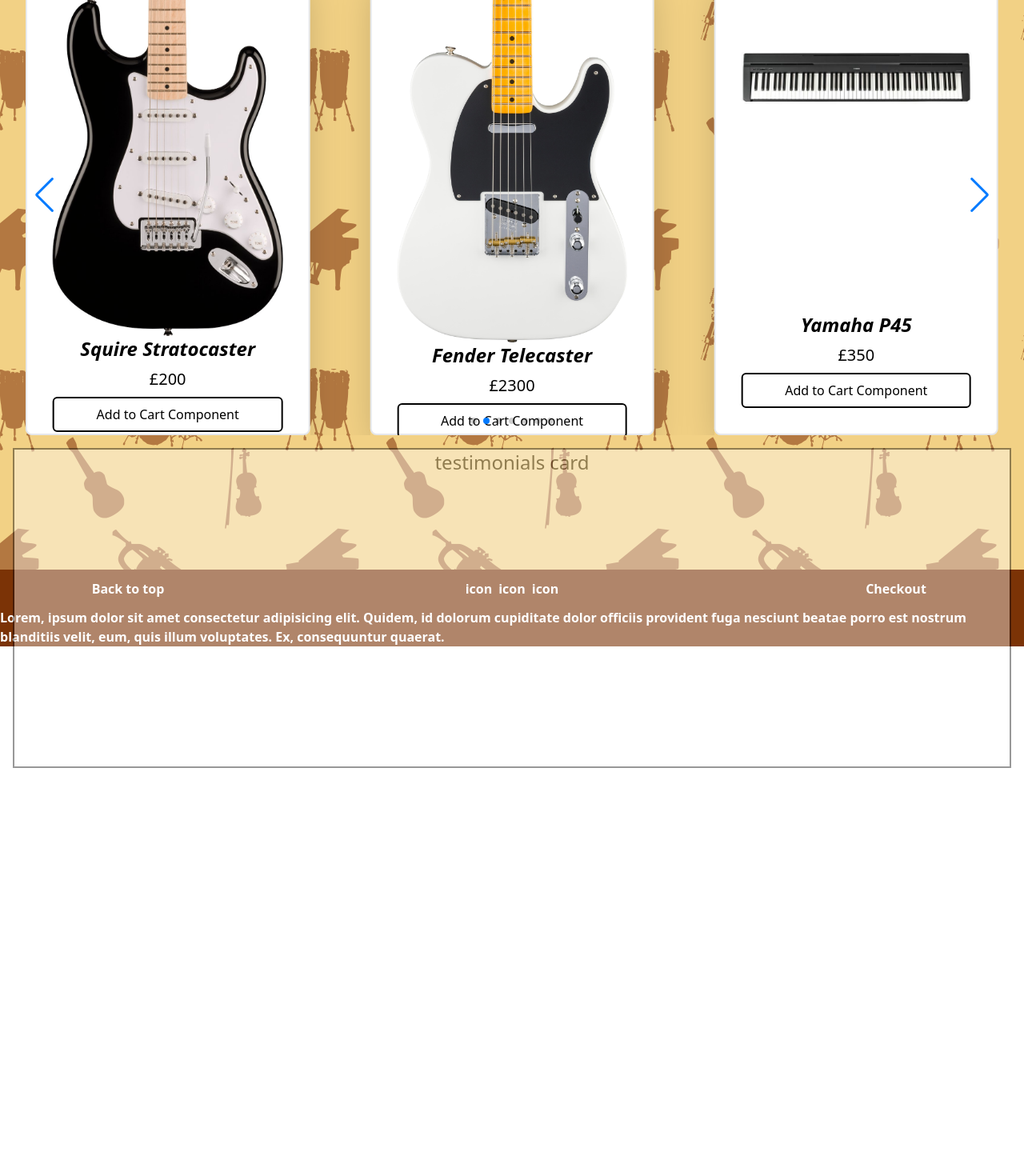
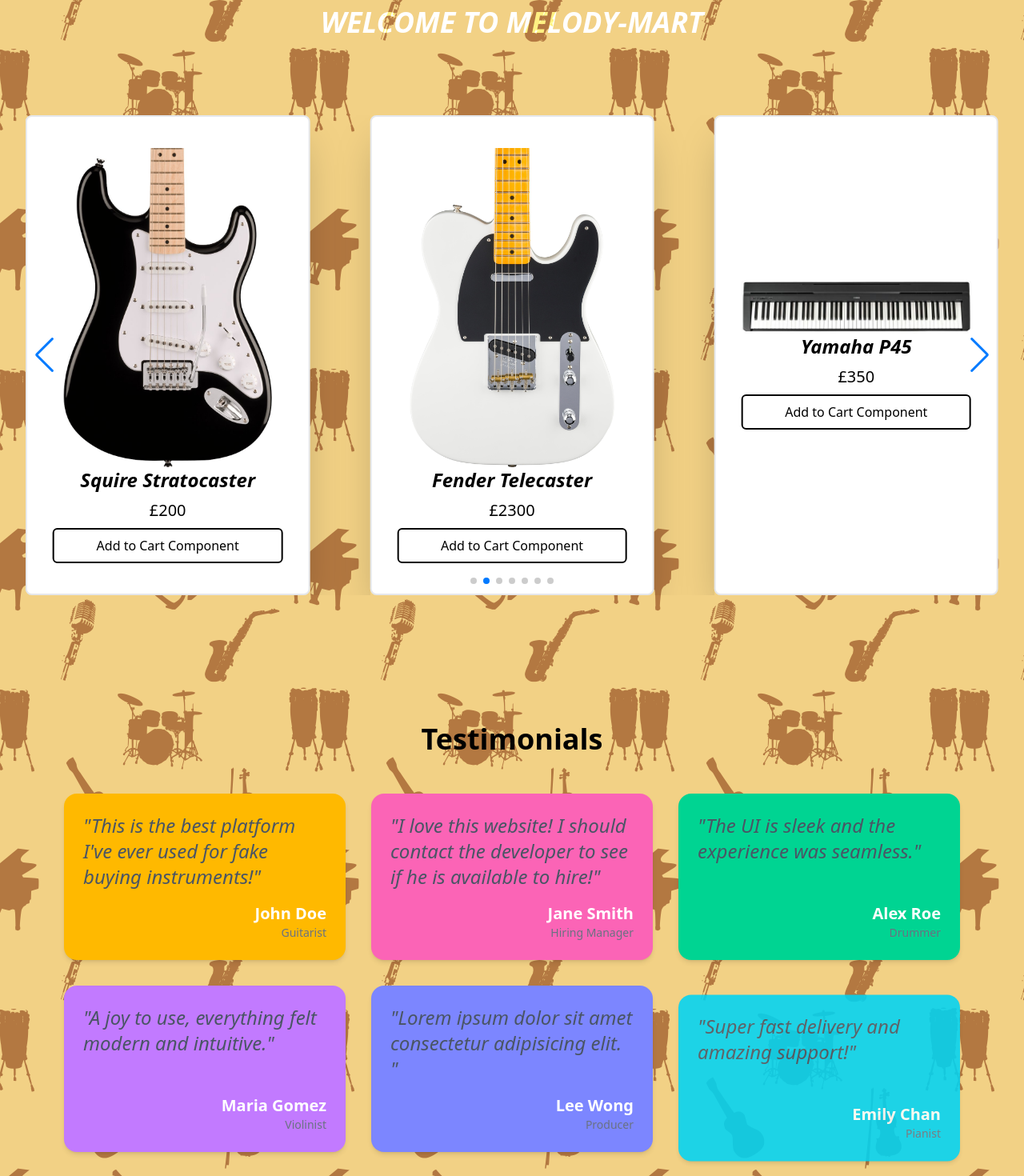
Before and after one commit to KeeganKevern/melody-mart, a Vue app in the folder melody-mart/: page / in a window 1280 px wide. Shown: the part 220-1690 px from the top of the page at 80% size. Before the commit the page ends 1180 px from the top, so only its background shows below. Built offline with nearby package versions, Linux system fonts and the light colour scheme.

Commit message:
created testimonials section on home

```diff
--- a/melody-mart/package.json
+++ b/melody-mart/package.json
@@ -14,6 +14,7 @@
   },
   "dependencies": {
     "@tailwindcss/vite": "^4.1.3",
+    "aos": "^2.3.4",
     "pinia": "^3.0.1",
     "swiper": "^11.2.6",
     "tailwindcss": "^4.1.3",
--- a/melody-mart/src/App.vue
+++ b/melody-mart/src/App.vue
@@ -1,11 +1,16 @@
 <script setup>
 import { RouterLink, RouterView } from "vue-router";
 import ThemeSlider from "@/components/headercomponents/ThemeSlider.vue";
+
+import "aos/dist/aos.css";
+import AOS from "aos";
+
+AOS.init();
 </script>
 
 <template>
   <header
-    class="flex flex-col sticky top-0 w-full items-center justify-between bg-amber-900 text-white z-100"
+    class="flex flex-col sticky top-0 w-full items-center justify-between bg-amber-900 text-white z-10"
   >
     <h1 class="text-4xl font-extrabold italic m-5">Melody-Mart</h1>
     <ThemeSlider class="absolute left-5 top-5" />
@@ -22,7 +27,7 @@
   <RouterView class="bg-[url(../assets/images/backgroundImage.png)] p-4" />
 
   <footer
-    class="grid grid-cols-4 grid-rows-2 bg-amber-900 text-white font-bold"
+    class="grid grid-cols-4 grid-rows-2 bg-amber-900 text-white font-bold z-10"
   >
     <button>Back to top</button>
     <div class="col-span-2 flex gap-2 justify-center items-center">
--- a/melody-mart/src/components/homecomponents/carousel.vue
+++ b/melody-mart/src/components/homecomponents/carousel.vue
@@ -1,13 +1,12 @@
 <template>
   <swiper
-    class="group mixed-blend-overlay"
     :modules="[Autoplay, Pagination, Navigation]"
     :slidesPerView="1"
     :breakpoints="swiperBreakpoints"
     :spaceBetween="100"
     :autoplay="{
       delay: 3000,
-      disableOnInteraction: false,
+      disableOnInteraction: true,
     }"
     :pagination="{
       clickable: true,
@@ -23,6 +22,7 @@
         :instrumentName="product.instrumentName"
         :price="product.price"
         :imagePath="product.imagePath"
+        :imageClass="'max-h-3/4'"
         :cardClass="'p-8 !rounded-lg h-150'"
       />
     </swiper-slide>
--- /dev/null
+++ b/melody-mart/src/components/homecomponents/tesimonials.vue
@@ -0,0 +1,53 @@
+<template>
+  <section class="py-16 min-h-fit">
+    <div class="max-w-6xl mx-auto px-4">
+      <h2 class="text-4xl font-bold text-center mb-12">Testimonials</h2>
+      <div class="grid gap-8 md:grid-cols-2 lg:grid-cols-3">
+        <div
+          v-for="(testimonial, index) in testimonialStore.testimonialData"
+          :key="index"
+          :class="[
+            'p-6 rounded-2xl shadow-md text-white transition hover:shadow-xl flex flex-col justify-between',
+            index === 1 ? 'hover:scale-200 cursor-pointer z-10' : '',
+            assignedColors[index],
+          ]"
+          data-aos="fade-up"
+          :data-aos-delay="index * 500"
+        >
+          <p class="text-gray-600 italic mb-4 text-2xl">
+            "{{ testimonial.quote }}"
+          </p>
+          <div class="text-right">
+            <p class="font-semibold text-xl">{{ testimonial.name }}</p>
+            <p class="text-sm text-gray-500">{{ testimonial.role }}</p>
+          </div>
+        </div>
+      </div>
+    </div>
+  </section>
+</template>
+
+<script setup>
+import { ref, onMounted } from "vue";
+
+import { useTestimonialsStore } from "@/stores/testimonialsStore";
+const testimonialStore = useTestimonialsStore();
+
+const colorClasses = [
+  "bg-purple-400",
+  "bg-emerald-400",
+  "bg-amber-400",
+  "bg-pink-400",
+  "bg-cyan-400",
+  "bg-indigo-400",
+];
+
+const assignedColors = ref([]);
+
+onMounted(() => {
+  const shuffled = [...colorClasses].sort(() => 0.5 - Math.random());
+  assignedColors.value = testimonialStore.testimonialData.map(
+    (_, i) => shuffled[i % shuffled.length]
+  );
+});
+</script>
--- a/melody-mart/src/components/shopviewcomponents/ProductCard.vue
+++ b/melody-mart/src/components/shopviewcomponents/ProductCard.vue
@@ -1,12 +1,13 @@
 <template>
   <div
-    class="grid grid-rows-auto text-center bg-white border-2 border-gray-200 rounded-sm opacity-100"
+    class="flex flex-col justify-center just text-center bg-white border-2 border-gray-200 rounded-sm opacity-100"
     :class="cardClass"
   >
     <img
       :src="imagePath"
       alt="A Picture of an instrument"
       class="flex self-center"
+      :class="imageClass"
     />
     <div class="row-start-2 flex flex-col justify-end gap-2">
       <h2 class="text-2xl font-bold italic">{{ instrumentName }}</h2>
@@ -23,5 +24,6 @@
   price: { type: Number, required: true },
   imagePath: { type: String, required: true },
   cardClass: { type: String, required: true },
+  imageClass: { type: String, required: true },
 });
 </script>
--- a/melody-mart/src/components/shopviewcomponents/SidebarContainer.vue
+++ b/melody-mart/src/components/shopviewcomponents/SidebarContainer.vue
@@ -10,7 +10,7 @@
     />
     <section class="flex flex-col items-center gap-2 md:gap-4 md:text-3xl">
       <SidebarFilterHeader
-        v-if="catalogueDataStore.filterSidebarVisible"
+        v-if="catalogueDataStore.filterSidebarHidden"
         v-for="category of catalogueDataStore.filterData"
         :filterTitle="category.filterName"
       >
@@ -20,7 +20,7 @@
         />
       </SidebarFilterHeader>
       <TheButton
-        v-if="catalogueDataStore.filterSidebarVisible"
+        v-if="catalogueDataStore.filterSidebarHidden"
         :buttonText="'Apply Filters'"
         :class="'border-2 p-2 md:p-4 rounded-sm cursor-pointer border-emerald-500 hover:bg-emerald-500 hover:text-white text-emerald-500 font-bold'"
         @click="catalogueDataStore.updateProductsToDisplay"
--- a/melody-mart/src/stores/CatalogueDataStore.js
+++ b/melody-mart/src/stores/CatalogueDataStore.js
@@ -114,25 +114,21 @@
     });
   }
 
-  const filterSidebarVisible = ref(false);
+  const filterSidebarHidden = ref(true);
   const sidebarIconPath = ref("../src/assets/icons/hamburgerIcon.svg");
 
   function toggleFilterSidebar() {
     populateFilterData();
-    filterSidebarVisible.value = !filterSidebarVisible.value;
-    filterSidebarVisible.value === true
+    filterSidebarHidden.value = !filterSidebarHidden.value;
+    filterSidebarHidden.value === true
       ? (sidebarIconPath.value = "../src/assets/icons/cross.svg")
       : (sidebarIconPath.value = "../src/assets/icons/hamburgerIcon.svg");
   }
 
-  //I need to create an array of products based on selected filters.
-  //The products come from the catalogue of products.
-  //If no filters are selected, all products are shown.
   const productsToDisplay = ref(null);
   const listOfSelectedFilters = ref(null);
 
   function updateFilterList(filter) {
-    console.log(filter);
     //If list of filters is null, initialise it into an array
     if (!listOfSelectedFilters.value) {
       listOfSelectedFilters.value = [];
@@ -221,7 +217,7 @@
     catalogueOfProducts,
     productsToDisplay,
     filterData,
-    filterSidebarVisible,
+    filterSidebarHidden,
     sidebarIconPath,
     listOfSelectedFilters,
     toggleFilterSidebar,
--- /dev/null
+++ b/melody-mart/src/stores/testimonialsStore.js
@@ -0,0 +1,42 @@
+import { defineStore } from "pinia";
+
+export const useTestimonialsStore = defineStore("TestimonialsData", () => {
+  const testimonialData = [
+    {
+      name: "John Doe",
+      role: "Guitarist",
+      quote:
+        "This is the best platform I've ever used for fake buying instruments!",
+    },
+    {
+      name: "Jane Smith",
+      role: "Hiring Manager",
+      quote:
+        "I love this website! I should contact the developer to see if he is available to hire!",
+    },
+    {
+      name: "Alex Roe",
+      role: "Drummer",
+      quote: "The UI is sleek and the experience was seamless.",
+    },
+    {
+      name: "Maria Gomez",
+      role: "Violinist",
+      quote: "A joy to use, everything felt modern and intuitive.",
+    },
+    {
+      name: "Lee Wong",
+      role: "Producer",
+      quote: "Lorem ipsum dolor sit amet consectetur adipisicing elit. ",
+    },
+    {
+      name: "Emily Chan",
+      role: "Pianist",
+      quote: "Super fast delivery and amazing support!",
+    },
+  ];
+
+  return {
+    testimonialData,
+  };
+});
--- a/melody-mart/src/views/HomeView.vue
+++ b/melody-mart/src/views/HomeView.vue
@@ -1,16 +1,20 @@
 <script setup>
 import carousel from "@/components/homecomponents/carousel.vue";
+import tesimonials from "@/components/homecomponents/tesimonials.vue";
 </script>
 
 <template>
-  <main class="h-dvh">
-    <div class="flex flex-col justify-around">
+  <main>
+    <h2
+      class="text-center font-bold text-2xl lg:text-4xl text-white italic mix-blend-overlay cursor-default m-10 lg:m-20"
+    >
+      WELCOME TO MELODY-MART
+    </h2>
+    <div class="flex flex-col justify-around gap-20">
       <div class="m-4">
         <carousel />
       </div>
-      <div class="border-2 bg-white text-center text-2xl h-100 opacity-40">
-        testimonials card
-      </div>
+      <tesimonials />
     </div>
   </main>
 </template>
--- a/melody-mart/src/views/ShopView.vue
+++ b/melody-mart/src/views/ShopView.vue
@@ -7,7 +7,7 @@
         :instrumentName="product.instrumentName"
         :price="product.price"
         :imagePath="product.imagePath"
-        :cardClass="'md:max-w-1/3 lg:max-w-1/4 grid grid-rows-auto text-center bg-white p-2 md:p-4 md:mx-12 lg:my-4 lg:shadow-lg border-2 border-gray-200 rounded-sm'"
+        :cardClass="'md:max-w-1/3 lg:max-w-1/4  p-2 md:p-4 md:mx-12 lg:my-4 lg:shadow-lg'"
       />
     </div>
   </div>
```
Also changed, not shown: 1 other file (tests, documents, lock files or other folders).
